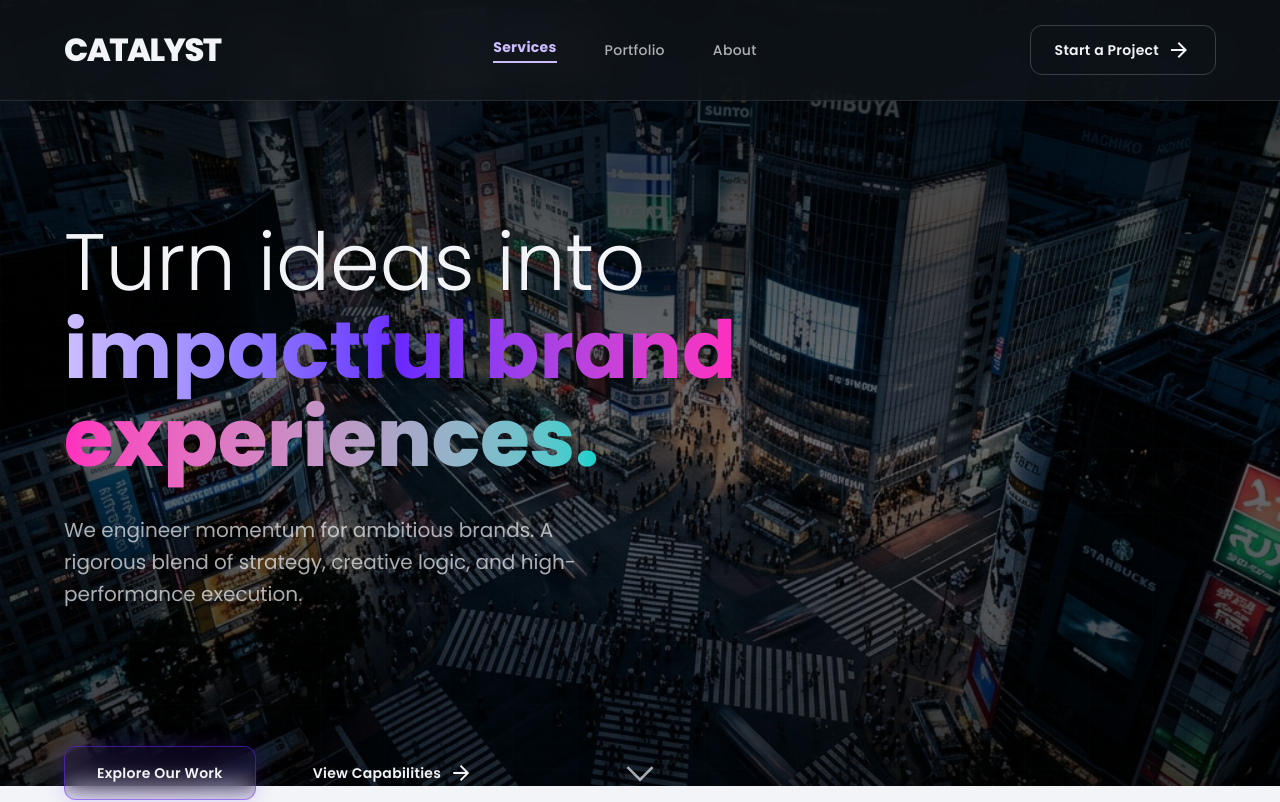
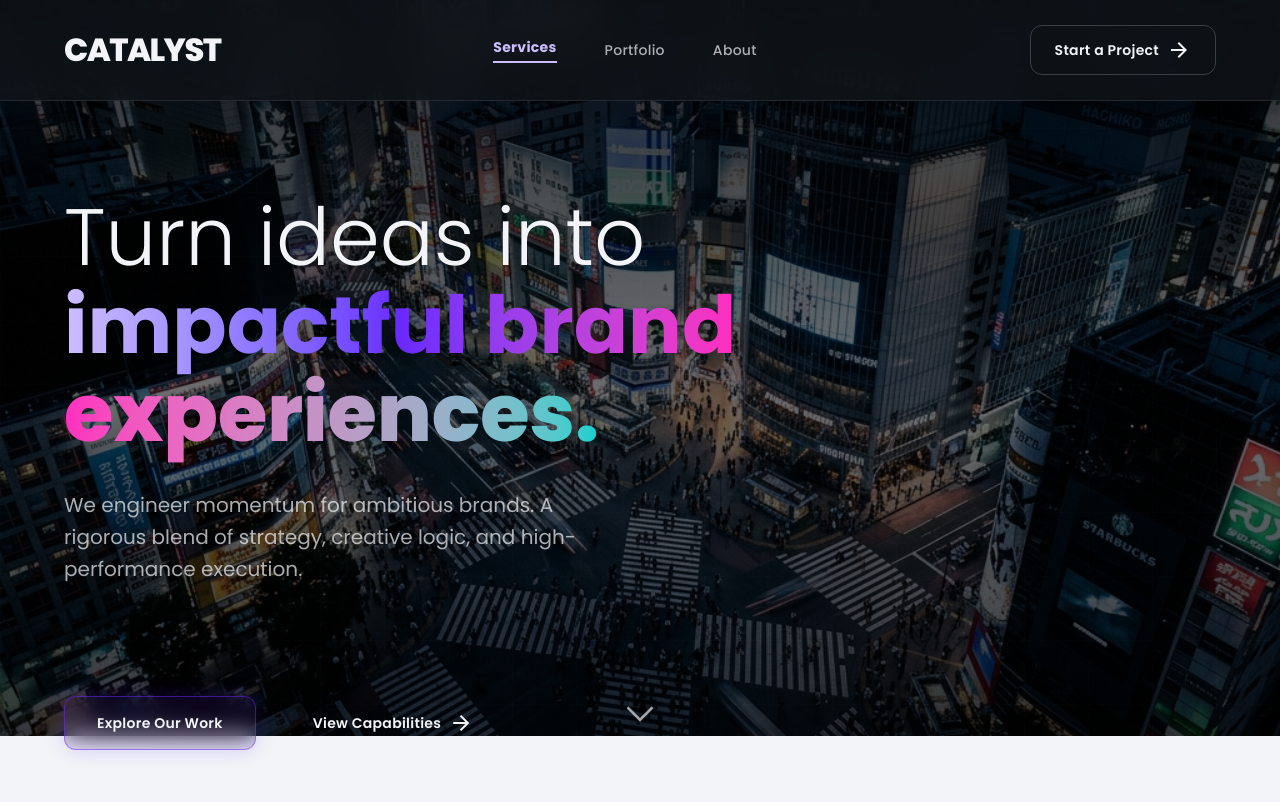
Before and after one commit to onel1234/catalyst-digital, a Next.js app: page / in a window 1280 px wide. Shown: the top 802 px of the page. Built offline with nearby package versions, Linux system fonts and the light colour scheme.

Commit message:
final fix with the root cause

```diff
--- a/src/app/page.tsx
+++ b/src/app/page.tsx
@@ -111,7 +111,7 @@ export default function Home() {
       </nav>
 
       {/* Hero Section */}
-      <section className="relative w-full min-h-[100dvh] md:min-h-[850px] flex flex-col justify-between overflow-hidden bg-transparent">
+      <section className="relative w-full min-h-[100dvh] flex flex-col justify-between overflow-hidden bg-transparent">
         <div className="absolute inset-0 w-full h-full block z-0">
           <Image
             src="/hero_city_crossing.png"
@@ -180,7 +180,7 @@ export default function Home() {
             {/* Scroll Indicator */}
             <a
               href="#services"
-              className="pointer-events-auto flex flex-col items-center gap-4 opacity-70 hover:opacity-100 transition-opacity duration-300 group cursor-pointer animate-pulse md:absolute md:left-1/2 md:-translate-x-1/2 md:bottom-0"
+              className="pointer-events-auto flex flex-col items-center gap-4 opacity-70 hover:opacity-100 transition-opacity duration-300 group cursor-pointer animate-pulse md:absolute md:left-1/2 md:-translate-x-1/2 md:top-1/2 md:-translate-y-1/2"
               aria-label="Scroll down"
             >
               <svg
```
